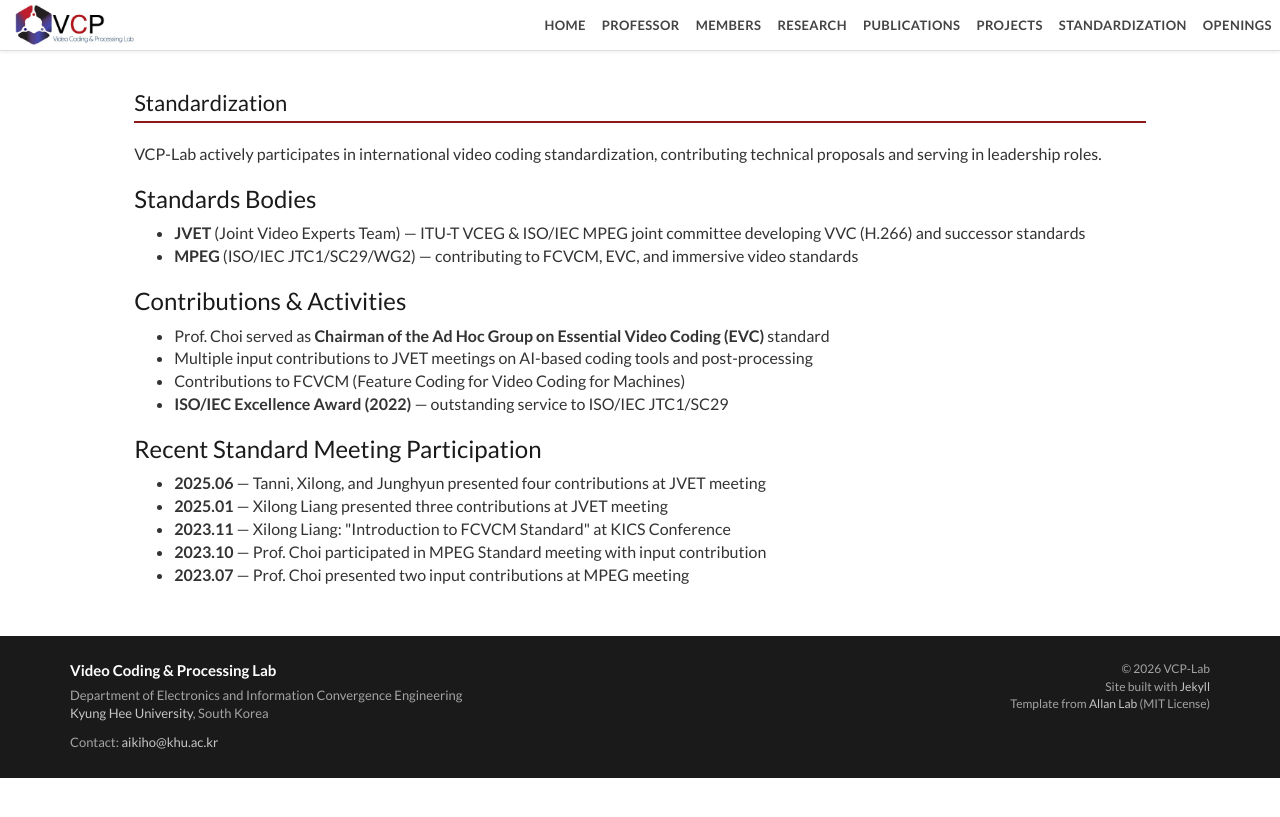
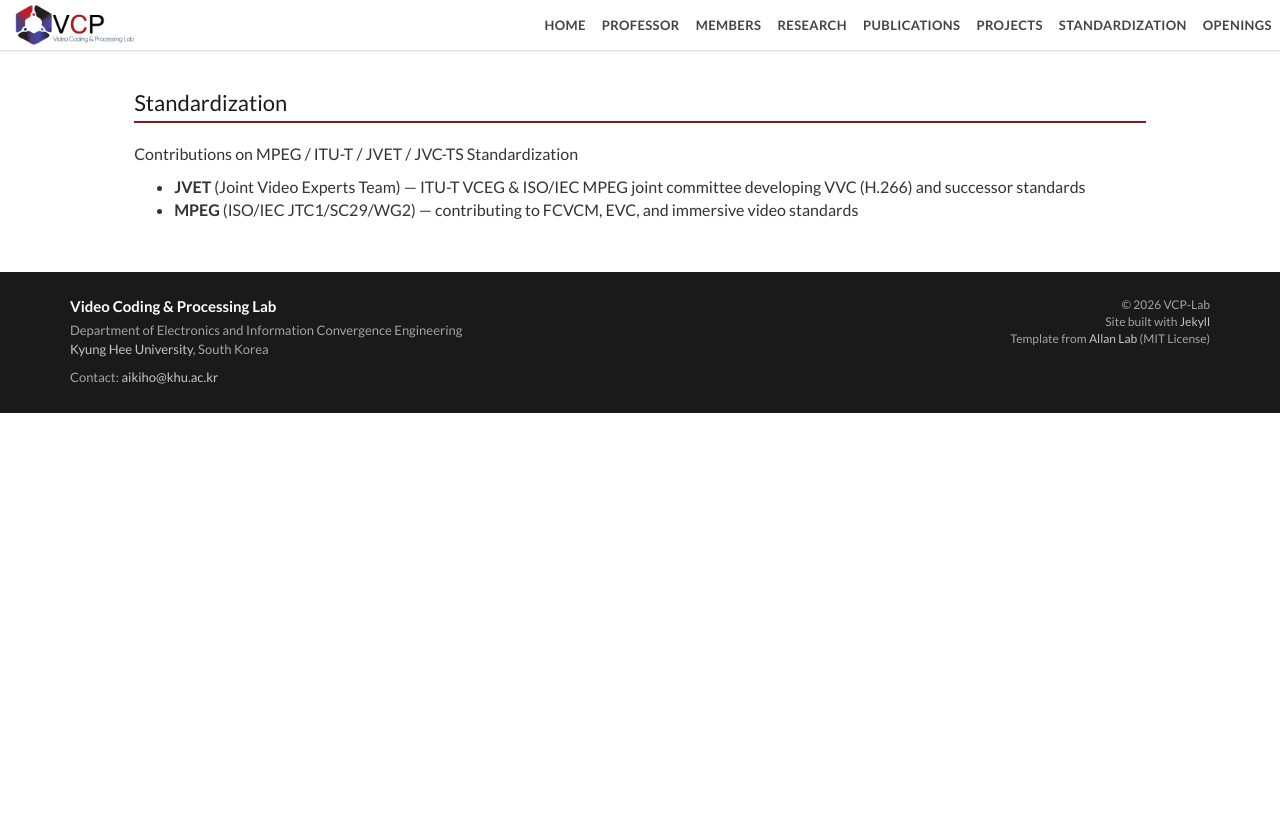
Before and after one commit to hazelran/lab_test, a Jekyll site: the page built from _pages/standardization.html, in a window 1280 px wide. Shown: the top 817 px of the page. Built offline with Jekyll 4.4.1, drawn with Linux system fonts in a browser that asks for light colours.

Commit message:
Update standardization.html

```diff
--- a/_pages/standardization.html
+++ b/_pages/standardization.html
@@ -7,29 +7,10 @@ permalink: /standardization/
 <div class="col-sm-10 col-sm-offset-1">
   <h2 class="section-heading">Standardization</h2>
 
-  <p>VCP-Lab actively participates in international video coding standardization,
-  contributing technical proposals and serving in leadership roles.</p>
+  <p>Contributions on MPEG / ITU-T / JVET / JVC-TS Standardization</p>
 
-  <h3>Standards Bodies</h3>
   <ul>
     <li><strong>JVET</strong> (Joint Video Experts Team) — ITU-T VCEG &amp; ISO/IEC MPEG joint committee developing VVC (H.266) and successor standards</li>
     <li><strong>MPEG</strong> (ISO/IEC JTC1/SC29/WG2) — contributing to FCVCM, EVC, and immersive video standards</li>
   </ul>
-
-  <h3>Contributions &amp; Activities</h3>
-  <ul>
-    <li>Prof. Choi served as <strong>Chairman of the Ad Hoc Group on Essential Video Coding (EVC)</strong> standard</li>
-    <li>Multiple input contributions to JVET meetings on AI-based coding tools and post-processing</li>
-    <li>Contributions to FCVCM (Feature Coding for Video Coding for Machines)</li>
-    <li><strong>ISO/IEC Excellence Award (2022)</strong> — outstanding service to ISO/IEC JTC1/SC29</li>
-  </ul>
-
-  <h3>Recent Standard Meeting Participation</h3>
-  <ul>
-    <li><strong>2025.06</strong> — Tanni, Xilong, and Junghyun presented four contributions at JVET meeting</li>
-    <li><strong>2025.01</strong> — Xilong Liang presented three contributions at JVET meeting</li>
-    <li><strong>2023.11</strong> — Xilong Liang: "Introduction to FCVCM Standard" at KICS Conference</li>
-    <li><strong>2023.10</strong> — Prof. Choi participated in MPEG Standard meeting with input contribution</li>
-    <li><strong>2023.07</strong> — Prof. Choi presented two input contributions at MPEG meeting</li>
-  </ul>
 </div>
```
